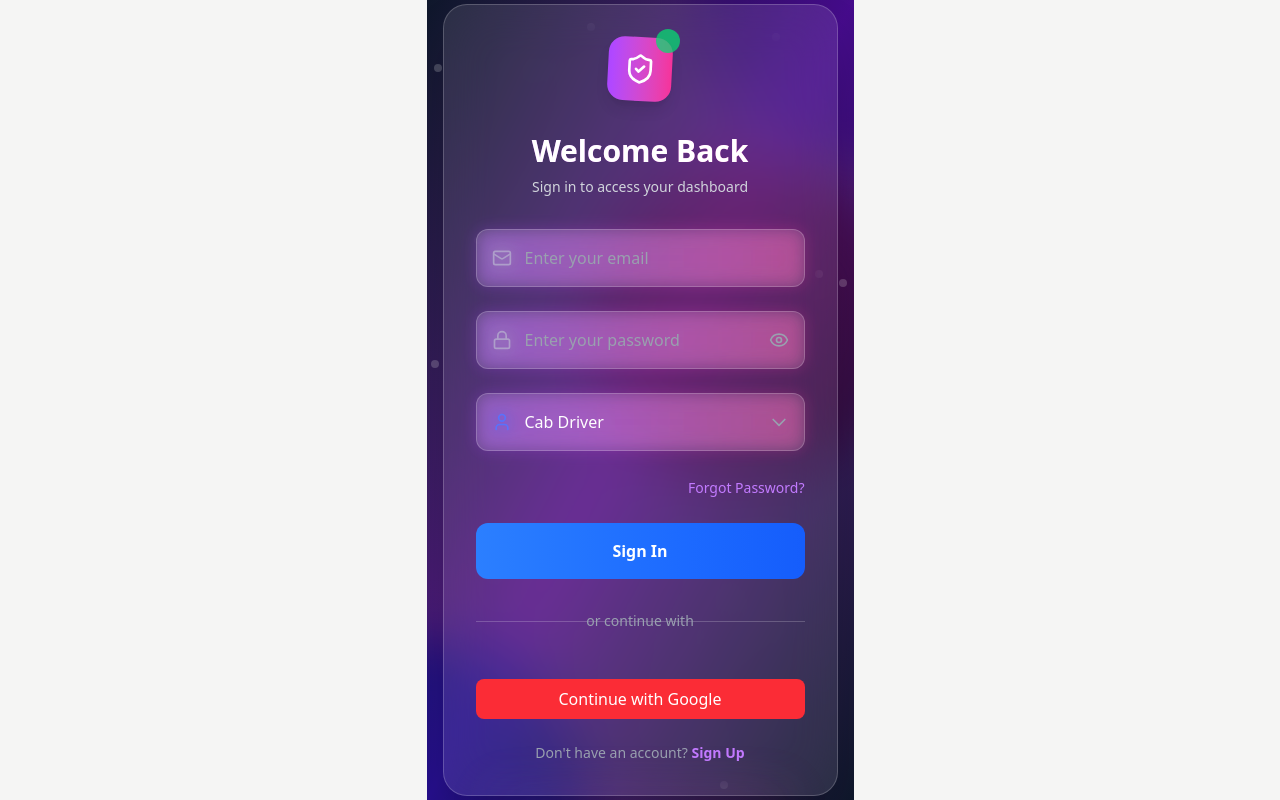
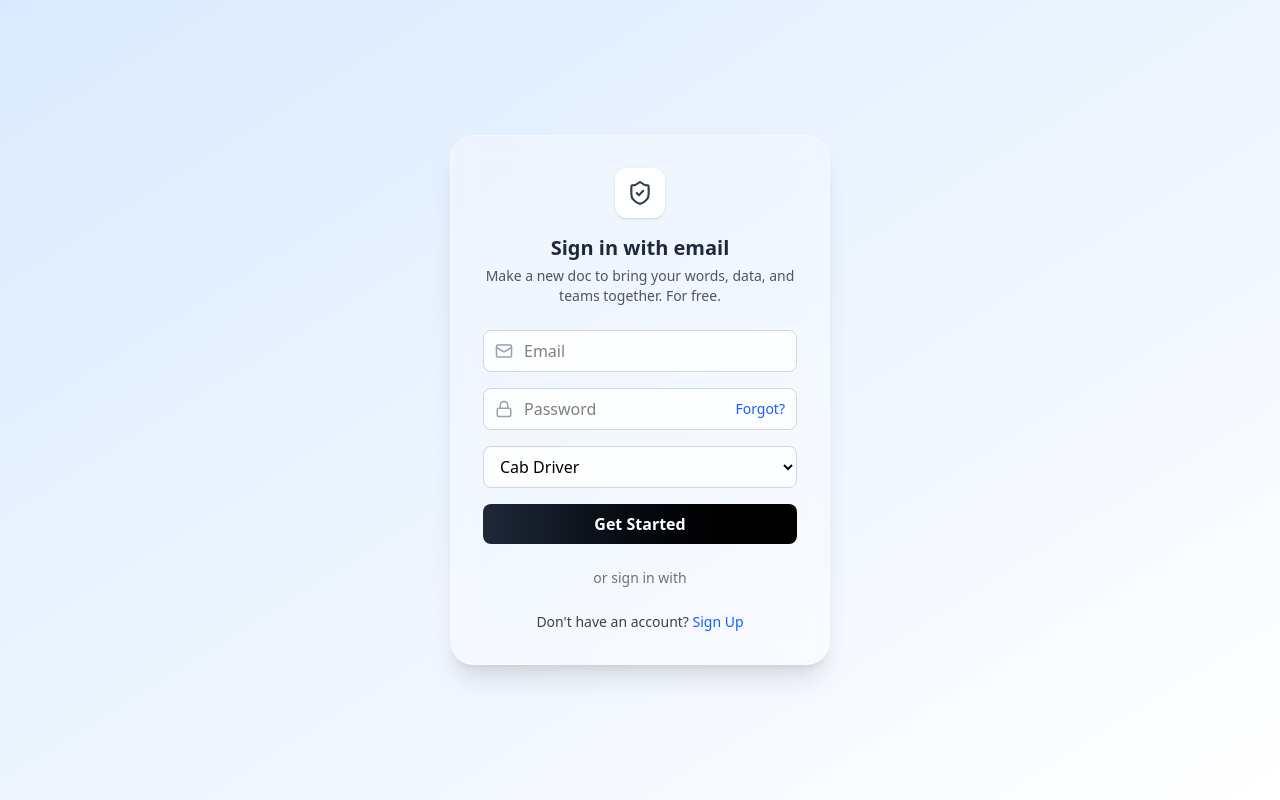
Before and after one commit to Priyansu22382/AdPromotionPlatform, a React (Vite) app in the folder Frontend/: page / in a window 1280 px wide. Built offline with nearby package versions, Linux system fonts and the light colour scheme.

Commit message:
update the login page

```diff
--- a/Frontend/src/pages/LoginPage.jsx
+++ b/Frontend/src/pages/LoginPage.jsx
@@ -1,8 +1,169 @@
+// import React, { useState } from "react";
+// import { Mail, Lock, Facebook, Apple, ShieldCheck, User } from "lucide-react";
+// import { useNavigate } from "react-router-dom";
+// import { axiosInstance } from "../lib/axios";
+
+// const LoginPage = () => {
+//   const [formData, setFormData] = useState({
+//     email: "",
+//     password: "",
+//     role: "cab-driver", // default role
+//   });
+//   const navigate = useNavigate();
+
+//   const handleChange = (e) => {
+//     setFormData({ ...formData, [e.target.name]: e.target.value });
+//   };
+
+//   const handleSubmit = async (e) => {
+//   e.preventDefault();
+//   const { email, password, role } = formData;
+
+//   const roleToEndpoint = {
+//     "company": "company",
+//     "cab-driver": "cab-driver",
+//     "admin": "admin",
+//   };
+
+//   const apiRolePath = roleToEndpoint[role];
+
+//   try {
+//     const response = await axiosInstance.post(`/auth/${apiRolePath}/login`, {
+//       email,
+//       password,
+//     });
+
+//     // ✅ Store role in localStorage
+//     localStorage.setItem("role", role);
+
+//     // ✅ Navigate to role-specific dashboard
+//     if (role === "cab-driver") navigate("/cab-driver");
+//     else if (role === "company") navigate("/company");
+//     else if (role === "admin") navigate("/admin");
+
+//     console.log("Login successful!", response.data);
+//   } catch (error) {
+//     console.error("Login error:", error.response?.data || error.message);
+//     alert(
+//       error.response?.data?.message ||
+//         "Login failed. Please check credentials and role."
+//     );
+//   }
+// };
+
+//   return (
+//     <div className="w-screen h-screen flex justify-center items-center bg-gradient-to-br from-blue-100 to-white">
+//       <div className="w-[380px] backdrop-blur-md bg-white/30 rounded-3xl shadow-xl border border-white/30 p-8">
+//         {/* Icon */}
+//         <div className="flex justify-center mb-4">
+//           <div className="bg-white p-3 rounded-xl shadow text-gray-700">
+//             <ShieldCheck size={26} />
+//           </div>
+//         </div>
+
+//         {/* Title */}
+//         <h2 className="text-xl text-center font-semibold text-gray-800 mb-1">
+//           Sign in with email
+//         </h2>
+//         <p className="text-sm text-center text-gray-600 mb-6">
+//           Make a new doc to bring your words, data, and teams together. For
+//           free.
+//         </p>
+
+//         {/* Form */}
+//         <form onSubmit={handleSubmit} className="space-y-4">
+//           {/* Email */}
+//           <div className="relative">
+//             <Mail className="absolute left-3 top-1/2 -translate-y-1/2 text-gray-400" size={18} />
+//             <input
+//               type="email"
+//               name="email"
+//               placeholder="Email"
+//               required
+//               value={formData.email}
+//               onChange={handleChange}
+//               className="w-full py-2 pl-10 pr-3 rounded-lg bg-white/80 border border-gray-300 focus:outline-none focus:ring-2 focus:ring-blue-400"
+//             />
+//           </div>
+
+//           {/* Password */}
+//           <div className="relative">
+//             <Lock className="absolute left-3 top-1/2 -translate-y-1/2 text-gray-400" size={18} />
+//             <input
+//               type="password"
+//               name="password"
+//               placeholder="Password"
+//               required
+//               value={formData.password}
+//               onChange={handleChange}
+//               className="w-full py-2 pl-10 pr-3 rounded-lg bg-white/80 border border-gray-300 focus:outline-none focus:ring-2 focus:ring-blue-400"
+//             />
+//             <span className="absolute right-3 top-1/2 -translate-y-1/2 text-sm text-blue-600 cursor-pointer">
+//               Forgot?
+//             </span>
+//           </div>
+
+//           {/* Role Dropdown */}
+//           <select
+//             name="role"
+//             value={formData.role}
+//             onChange={handleChange}
+//             className="w-full py-2 pl-3 pr-3 rounded-lg bg-white/80 border border-gray-300 focus:outline-none focus:ring-2 focus:ring-blue-400"
+//           >
+//             <option value="cab-driver">Cab Driver</option>
+//             <option value="company">Company</option>
+//             <option value="admin">Admin</option>
+//           </select>
+
+//           {/* Submit Button */}
+//           <button
+//             type="submit"
+//             className="w-full bg-gradient-to-r from-gray-800 to-black text-white py-2 rounded-lg font-semibold hover:opacity-90 transition"
+//           >
+//             Get Started
+//           </button>
+//         </form>
+
+//         {/* Divider */}
+//         <div className="text-sm text-gray-500 text-center mt-6">
+//           or sign in with
+//         </div>
+
+//         {/* Social Logins */}
+//         <div className="flex justify-center mt-3 space-x-4">
+//           <button className="bg-white p-2 rounded-full shadow">
+//             <User size={18} className="text-gray-700" />
+//           </button>
+//           <button className="bg-white p-2 rounded-full shadow">
+//             <Facebook size={18} className="text-blue-600" />
+//           </button>
+//           <button className="bg-white p-2 rounded-full shadow">
+//             <Apple size={18} className="text-black" />
+//           </button>
+//         </div>
+
+//         {/* Sign up link */}
+//         <div className="mt-6 text-center text-sm text-gray-700">
+//           Don&apos;t have an account?{" "}
+//           <button
+//             onClick={() => navigate("/signup")}
+//             className="text-blue-600 hover:underline font-medium"
+//           >
+//             Sign Up
+//           </button>
+//         </div>
+//       </div>
+//     </div>
+//   );
+// };
+
+// export default LoginPage;
+
 import React, { useState } from "react";
-import { Mail, Lock, ShieldCheck, Eye, EyeOff, User, Building2, Crown } from "lucide-react";
+import { Mail, Lock, ShieldCheck } from "lucide-react";
 import { useNavigate } from "react-router-dom";
 import { axiosInstance } from "../lib/axios";
-import GoogleLoginButton from "../components/GoogleLoginButton";
+import GoogleLoginButton from "../components/GoogleLoginButton"; // ✅ Import here
 
 const LoginPage = () => {
   const [formData, setFormData] = useState({
@@ -10,8 +171,6 @@ const LoginPage = () => {
     password: "",
     role: "cab-driver",
   });
-  const [showPassword, setShowPassword] = useState(false);
-  const [isLoading, setIsLoading] = useState(false);
 
   const navigate = useNavigate();
 
@@ -21,7 +180,6 @@ const LoginPage = () => {
 
   const handleSubmit = async (e) => {
     e.preventDefault();
-    setIsLoading(true);
     const { email, password, role } = formData;
 
     const roleToEndpoint = {
@@ -51,216 +209,97 @@ const LoginPage = () => {
         error.response?.data?.message ||
           "Login failed. Please check credentials and role."
       );
-    } finally {
-      setIsLoading(false);
-    }
-  };
-
-  const getRoleIcon = (role) => {
-    switch (role) {
-      case "cab-driver":
-        return <User size={20} className="text-blue-600" />;
-      case "company":
-        return <Building2 size={20} className="text-green-600" />;
-      case "admin":
-        return <Crown size={20} className="text-purple-600" />;
-      default:
-        return <User size={20} className="text-blue-600" />;
-    }
-  };
-
-  const getRoleColor = (role) => {
-    switch (role) {
-      case "cab-driver":
-        return "from-blue-500 to-blue-600";
-      case "company":
-        return "from-green-500 to-green-600";
-      case "admin":
-        return "from-purple-500 to-purple-600";
-      default:
-        return "from-blue-500 to-blue-600";
     }
   };
 
   return (
-    <div className="min-h-screen flex items-center justify-center bg-gradient-to-br from-slate-900 via-purple-900 to-slate-900 relative overflow-hidden">
-      {/* Animated Background Elements */}
-      <div className="absolute inset-0 overflow-hidden">
-        <div className="absolute -top-40 -right-40 w-80 h-80 bg-purple-500 rounded-full mix-blend-multiply filter blur-xl opacity-70 animate-blob"></div>
-        <div className="absolute -bottom-40 -left-40 w-80 h-80 bg-blue-500 rounded-full mix-blend-multiply filter blur-xl opacity-70 animate-blob animation-delay-2000"></div>
-        <div className="absolute top-40 left-40 w-80 h-80 bg-pink-500 rounded-full mix-blend-multiply filter blur-xl opacity-70 animate-blob animation-delay-4000"></div>
-      </div>
-
-      {/* Floating Particles */}
-      <div className="absolute inset-0">
-        {[...Array(20)].map((_, i) => (
-          <div
-            key={i}
-            className="absolute w-2 h-2 bg-white rounded-full opacity-20 animate-float"
-            style={{
-              left: `${Math.random() * 100}%`,
-              top: `${Math.random() * 100}%`,
-              animationDelay: `${Math.random() * 5}s`,
-              animationDuration: `${3 + Math.random() * 4}s`,
-            }}
-          ></div>
-        ))}
-      </div>
-
-      {/* Login Card */}
-      <div className="relative z-10 w-full max-w-md mx-4">
-        <div className="bg-white/10 backdrop-blur-xl rounded-3xl shadow-2xl border border-white/20 p-8 transform hover:scale-105 transition-all duration-300">
-          {/* Logo/Icon */}
-          <div className="flex justify-center mb-8">
-            <div className="relative">
-              <div className="bg-gradient-to-r from-purple-500 to-pink-500 p-4 rounded-2xl shadow-lg transform rotate-3 hover:rotate-0 transition-transform duration-300">
-                <ShieldCheck size={32} className="text-white" />
-              </div>
-              <div className="absolute -top-2 -right-2 w-6 h-6 bg-green-400 rounded-full animate-pulse"></div>
+    <div className="w-screen h-screen flex justify-center items-center bg-gradient-to-br from-blue-100 to-white">
+      <div className="w-[380px] backdrop-blur-md bg-white/30 rounded-3xl shadow-xl border border-white/30 p-8">
+        {/* Icon */}
+        <div className="flex justify-center mb-4">
+          <div className="bg-white p-3 rounded-xl shadow text-gray-700">
+            <ShieldCheck size={26} />
           </div>
         </div>
 
         {/* Title */}
-          <div className="text-center mb-8">
-            <h1 className="text-3xl font-bold text-white mb-2 bg-gradient-to-r from-purple-400 to-pink-400 bg-clip-text text-transparent">
-              Welcome Back
-            </h1>
-            <p className="text-gray-300 text-sm">
-              Sign in to access your dashboard
+        <h2 className="text-xl text-center font-semibold text-gray-800 mb-1">
+          Sign in with email
+        </h2>
+        <p className="text-sm text-center text-gray-600 mb-6">
+          Make a new doc to bring your words, data, and teams together. For
+          free.
         </p>
-          </div>
 
         {/* Form */}
-          <form onSubmit={handleSubmit} className="space-y-6">
-            {/* Email Input */}
-            <div className="relative group">
-              <div className="absolute inset-0 bg-gradient-to-r from-purple-500 to-pink-500 rounded-xl blur opacity-25 group-hover:opacity-40 transition-opacity duration-300"></div>
+        <form onSubmit={handleSubmit} className="space-y-4">
           <div className="relative">
-                <Mail className="absolute left-4 top-1/2 -translate-y-1/2 text-gray-400 group-hover:text-purple-400 transition-colors duration-300" size={20} />
+            <Mail className="absolute left-3 top-1/2 -translate-y-1/2 text-gray-400" size={18} />
             <input
               type="email"
               name="email"
-                  placeholder="Enter your email"
+              placeholder="Email"
               required
               value={formData.email}
               onChange={handleChange}
-                  className="w-full py-4 pl-12 pr-4 bg-white/10 backdrop-blur-sm border border-white/20 rounded-xl text-white placeholder-gray-400 focus:outline-none focus:ring-2 focus:ring-purple-500 focus:border-transparent transition-all duration-300 hover:bg-white/20"
+              className="w-full py-2 pl-10 pr-3 rounded-lg bg-white/80 border border-gray-300 focus:outline-none focus:ring-2 focus:ring-blue-400"
             />
           </div>
-            </div>
 
-            {/* Password Input */}
-            <div className="relative group">
-              <div className="absolute inset-0 bg-gradient-to-r from-purple-500 to-pink-500 rounded-xl blur opacity-25 group-hover:opacity-40 transition-opacity duration-300"></div>
           <div className="relative">
-                <Lock className="absolute left-4 top-1/2 -translate-y-1/2 text-gray-400 group-hover:text-purple-400 transition-colors duration-300" size={20} />
+            <Lock className="absolute left-3 top-1/2 -translate-y-1/2 text-gray-400" size={18} />
             <input
-                  type={showPassword ? "text" : "password"}
+              type="password"
               name="password"
-                  placeholder="Enter your password"
+              placeholder="Password"
               required
               value={formData.password}
               onChange={handleChange}
-                  className="w-full py-4 pl-12 pr-12 bg-white/10 backdrop-blur-sm border border-white/20 rounded-xl text-white placeholder-gray-400 focus:outline-none focus:ring-2 focus:ring-purple-500 focus:border-transparent transition-all duration-300 hover:bg-white/20"
+              className="w-full py-2 pl-10 pr-3 rounded-lg bg-white/80 border border-gray-300 focus:outline-none focus:ring-2 focus:ring-blue-400"
             />
-                <button
-                  type="button"
-                  onClick={() => setShowPassword(!showPassword)}
-                  className="absolute right-4 top-1/2 -translate-y-1/2 text-gray-400 hover:text-purple-400 transition-colors duration-300"
+            <span
+              className="absolute right-3 top-1/2 -translate-y-1/2 text-sm text-blue-600 cursor-pointer"
+              onClick={() => navigate("/forgot-password")}
             >
-                  {showPassword ? <EyeOff size={20} /> : <Eye size={20} />}
-                </button>
-              </div>
+              Forgot?
+            </span>
           </div>
 
-            {/* Role Selection */}
-            <div className="relative group">
-              <div className="absolute inset-0 bg-gradient-to-r from-purple-500 to-pink-500 rounded-xl blur opacity-25 group-hover:opacity-40 transition-opacity duration-300"></div>
-              <div className="relative">
-                <div className="absolute left-4 top-1/2 -translate-y-1/2 group-hover:scale-110 transition-transform duration-300">
-                  {getRoleIcon(formData.role)}
-                </div>
           <select
             name="role"
             value={formData.role}
             onChange={handleChange}
-                  className="w-full py-4 pl-12 pr-4 bg-white/10 backdrop-blur-sm border border-white/20 rounded-xl text-white focus:outline-none focus:ring-2 focus:ring-purple-500 focus:border-transparent transition-all duration-300 hover:bg-white/20 appearance-none cursor-pointer"
+            className="w-full py-2 pl-3 pr-3 rounded-lg bg-white/80 border border-gray-300 focus:outline-none focus:ring-2 focus:ring-blue-400"
           >
-                  <option value="cab-driver" className="bg-slate-800 text-white">Cab Driver</option>
-                  <option value="company" className="bg-slate-800 text-white">Company</option>
-                  <option value="admin" className="bg-slate-800 text-white">Admin</option>
+            <option value="cab-driver">Cab Driver</option>
+            <option value="company">Company</option>
+            <option value="admin">Admin</option>
           </select>
-                <div className="absolute right-4 top-1/2 -translate-y-1/2 pointer-events-none">
-                  <svg className="w-5 h-5 text-gray-400" fill="none" stroke="currentColor" viewBox="0 0 24 24">
-                    <path strokeLinecap="round" strokeLinejoin="round" strokeWidth={2} d="M19 9l-7 7-7-7" />
-                  </svg>
-                </div>
-              </div>
-            </div>
 
-            {/* Forgot Password */}
-            <div className="text-right">
-              <button
-                type="button"
-                onClick={() => navigate("/forgot-password")}
-                className="text-sm text-purple-400 hover:text-purple-300 transition-colors duration-300 hover:underline"
-              >
-                Forgot Password?
-              </button>
-            </div>
-
-            {/* Submit Button */}
           <button
             type="submit"
-              disabled={isLoading}
-              className={`w-full py-4 rounded-xl font-semibold text-white transition-all duration-300 transform hover:scale-105 hover:shadow-2xl focus:outline-none focus:ring-4 focus:ring-purple-500/50 ${
-                isLoading
-                  ? "bg-gray-600 cursor-not-allowed"
-                  : `bg-gradient-to-r ${getRoleColor(formData.role)} hover:shadow-purple-500/25`
-              }`}
+            className="w-full bg-gradient-to-r from-gray-800 to-black text-white py-2 rounded-lg font-semibold hover:opacity-90 transition"
           >
-              {isLoading ? (
-                <div className="flex items-center justify-center space-x-2">
-                  <div className="w-5 h-5 border-2 border-white/30 border-t-white rounded-full animate-spin"></div>
-                  <span>Signing In...</span>
-                </div>
-              ) : (
-                "Sign In"
-              )}
+            Get Started
           </button>
         </form>
 
         {/* Divider */}
-          <div className="relative my-8">
-            <div className="absolute inset-0 flex items-center">
-              <div className="w-full border-t border-white/20"></div>
-            </div>
-            <div className="relative flex justify-center text-sm">
-              <span className="px-4 bg-transparent text-gray-400">or continue with</span>
-            </div>
+        <div className="text-sm text-gray-500 text-center mt-6">
+          or sign in with
         </div>
 
-          {/* Google Login */}
-          <div className="mb-6">
-            <GoogleLoginButton />
-          </div>
 
-          {/* Sign Up Link */}
-          <div className="text-center">
-            <p className="text-gray-400 text-sm">
-              Don't have an account?{" "}
+        {/* Sign up link */}
+        <div className="mt-6 text-center text-sm text-gray-700">
+          Don&apos;t have an account?{" "}
           <button
             onClick={() => navigate("/signup")}
-                className="text-purple-400 hover:text-purple-300 font-semibold transition-colors duration-300 hover:underline"
+            className="text-blue-600 hover:underline font-medium"
           >
             Sign Up
           </button>
-            </p>
         </div>
-        </div>
-
-        {/* Bottom Glow Effect */}
-        <div className="absolute -bottom-4 left-1/2 -translate-x-1/2 w-3/4 h-4 bg-gradient-to-r from-purple-500/20 to-pink-500/20 blur-xl rounded-full"></div>
       </div>
     </div>
   );
```
Lines whose indentation alone changed are shown as unchanged.
